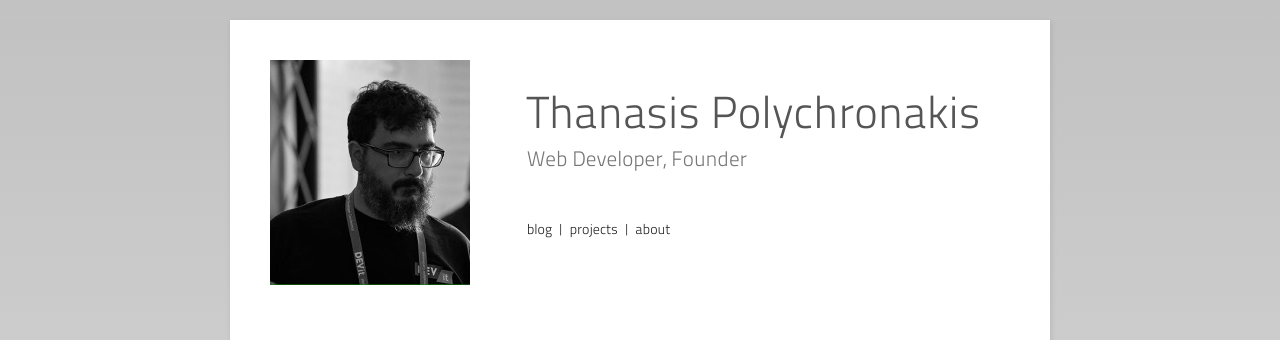
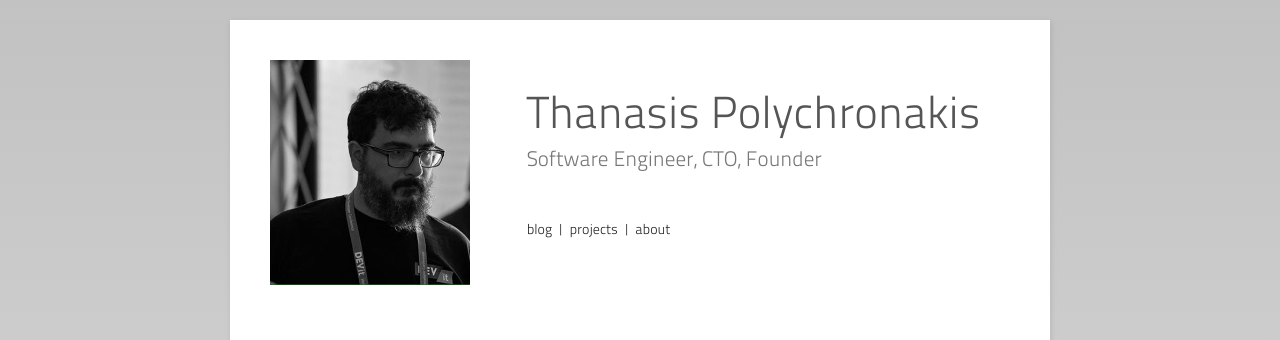
Before and after one commit to thanpolas/thanpolas.github.com, a Jekyll site: the page built from index.html, in a window 1280 px wide. Shown: the top 340 px of the page. Built offline with Jekyll 4.4.1, drawn with Linux system fonts in a browser that asks for light colours; nearby versions of some CDN libraries; Markdown is read by kramdown in place of the engine named in the settings.

Commit message:
change title

```diff
--- a/index.html
+++ b/index.html
@@ -8,7 +8,7 @@ tagline: Supporting tagline
     <div class="row masthead">
       <div class="col-md-4 thanpolas-photo"><img title="Thanasis polychronakis" alt="Thanasis Polychronakis aka thanpolas" width="200px" src="/assets/img/thanpolas-devit.jpg" /></div>
       <div class="col-md-8 thanpolas-fullname">
-        <h1>Thanasis Polychronakis<small>Web Developer, Founder</small></h1>
+        <h1>Thanasis Polychronakis<small>Software Engineer, CTO, Founder</small></h1>
         <ul class="polas-nav">
           <li><a href="/blog">blog</a></li>
           <li><a href="/projects">projects</a></li>
```
